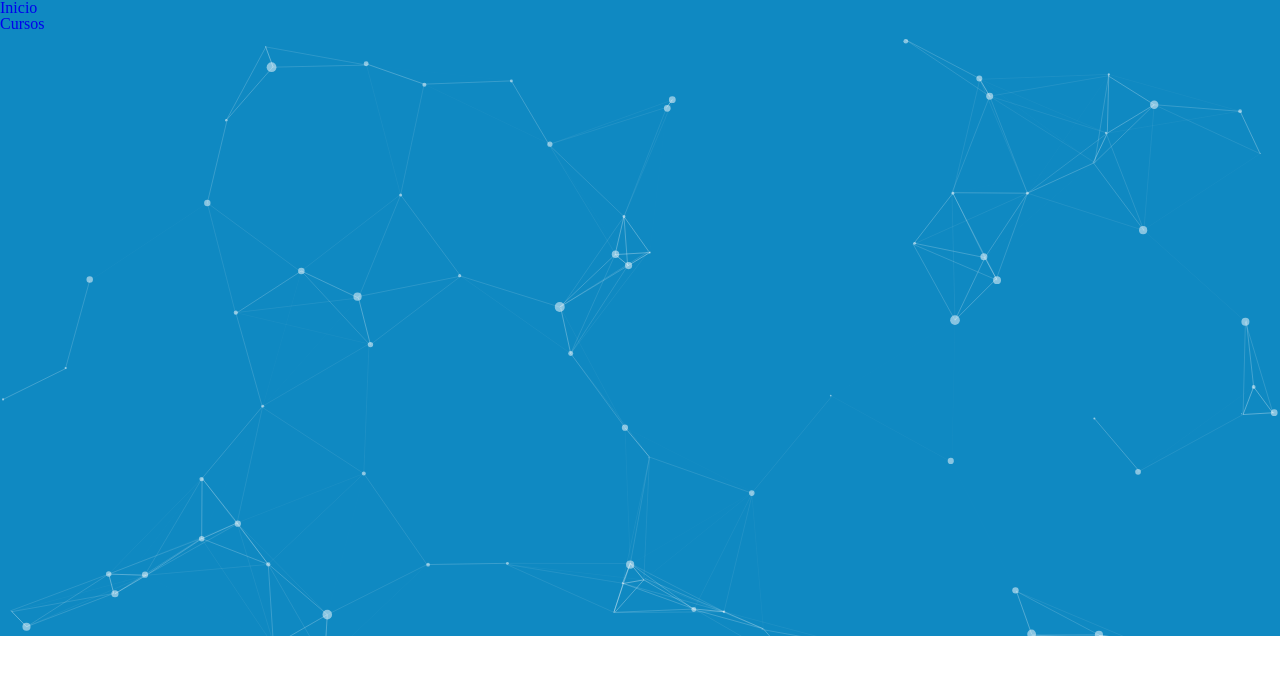
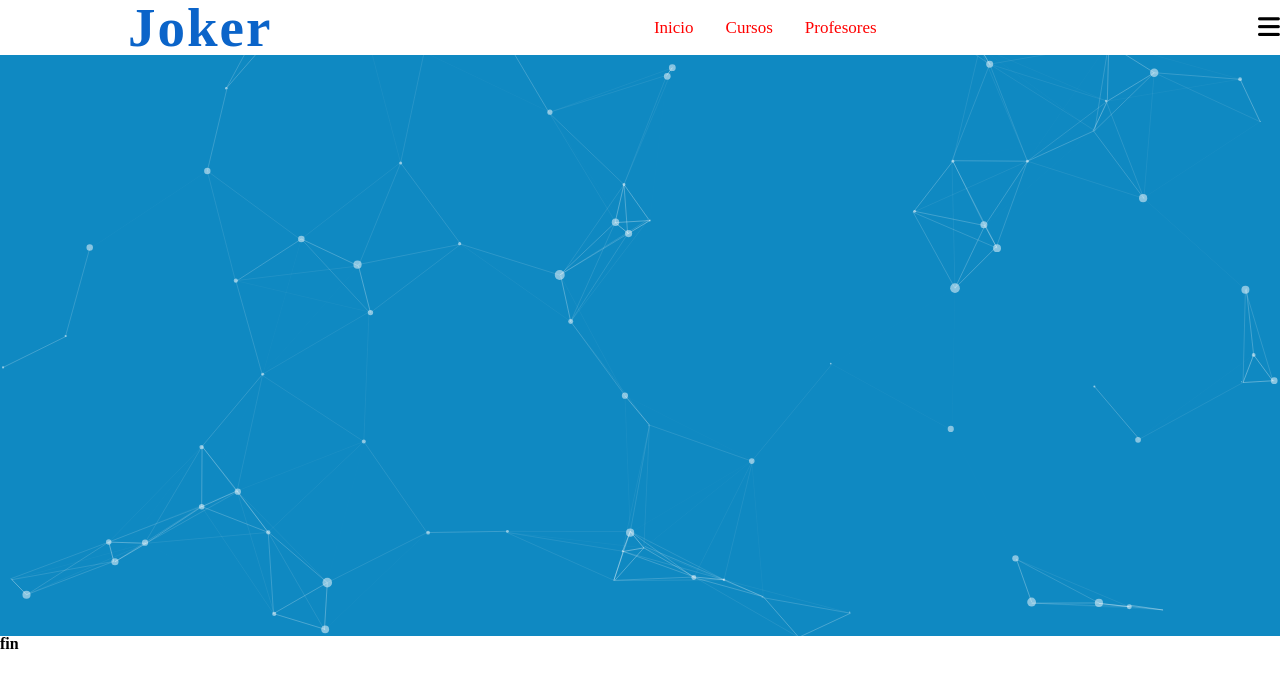
Before and after one commit to Kevin-Jhonatan/joker-system, a PHP site: page / in a window 1280 px wide. Shown: the top 688 px of the page. Run offline with PHP 8.4, Linux system fonts and the light colour scheme; some libraries are stand-ins or nearby versions.

Commit message:
Update 27/01/2022 - 16:51 PM

```diff
--- a/css/style.css
+++ b/css/style.css
@@ -26,8 +26,8 @@
 }
 
 .disppear {
-  -webkit-animation: vanish 1s forwards;
-          animation: vanish 1s forwards;
+  -webkit-animation: vanish 4s forwards;
+          animation: vanish 4s forwards;
 }
 
 @-webkit-keyframes vanish {
@@ -135,4 +135,66 @@
   background-position: 50% 50%;
   background-repeat: no-repeat;
 }
+
+.container .particles .container-menu {
+  background: #fff;
+  position: fixed;
+  width: 100%;
+  z-index: 1;
+}
+
+.container .particles .container-menu .navegation {
+  display: -webkit-box;
+  display: -ms-flexbox;
+  display: flex;
+  -webkit-box-pack: justify;
+      -ms-flex-pack: justify;
+          justify-content: space-between;
+  margin-left: 10%;
+}
+
+.container .particles .container-menu .navegation .logotipo {
+  font-size: 55px;
+  -ms-flex-item-align: center;
+      -ms-grid-row-align: center;
+      align-self: center;
+  color: #0b64c9;
+  font-weight: bold;
+  letter-spacing: 2px;
+}
+
+.container .particles .container-menu .navegation .menu_items {
+  display: -webkit-box;
+  display: -ms-flexbox;
+  display: flex;
+  -ms-flex-item-align: center;
+      align-self: center;
+}
+
+.container .particles .container-menu .navegation .menu_items li:hover {
+  background: rgba(0, 0, 0, 0.3);
+  -webkit-transition: .6s;
+  transition: .6s;
+}
+
+.container .particles .container-menu .navegation .menu_items li a {
+  display: block;
+  color: red;
+  text-align: center;
+  padding: 14px 16px;
+  text-decoration: none;
+  font-size: 17px;
+}
+
+.container .particles .container-menu .navegation .icon_menu {
+  -ms-flex-item-align: center;
+      -ms-grid-row-align: center;
+      align-self: center;
+  cursor: pointer;
+  font-size: 25px;
+}
+
+.container .particles .container-menu .navegation ul.show {
+  top: 65px;
+}
 /*# sourceMappingURL=style.css.map */
--- a/index.php
+++ b/index.php
@@ -6,26 +6,36 @@
   <meta name="viewport" content="width=device-width, initial-scale=1.0">
   <link rel="stylesheet" href="css/style.css">
   <script src="js/script.js"></script>
+  <script src="js/menu.js"></script>
+  <script src="https://kit.fontawesome.com/9b6a0034ad.js" crossorigin="anonymous"></script>
+  <link rel="shortcut icon" href="images/icon/j.ico" type="image/x-icon">
   <title>Joker | System</title>
 </head>
 <body>
   <div class="loader">
     <img src="images/preloader/load-gif.gif" alt="">
   </div>
-  <div id="particles-js">
-    <header>
-      <main>
-        <ul>
+  <div class="container">
+    <div id="particles-js" class="particles">
+      <header class="container-menu">
+        <nav class="navegation">
+          <a href="index.php" class="logotipo">Joker</a>
+          <ul class="menu_items">
             <li><a href="#">Inicio</a></li>
             <li><a href="#">Cursos</a></li>
+            <li><a href="#">Profesores</a></li>
           </ul>
-      </main>
+          <span class="icon_menu">
+            <i class="fa fa-bars"></i>
+          </span>
+        </nav>
       </header>
     </div>
-  <!-- Efecto particle -->
     <script src="js/particle/particles.js"></script>
     <script src="js/particle/app.js"></script>
+    <h1>fin</h1>
     <!-- Aqui termina el preloader -->
     <script src="js/preloader.js"></script>
+  </div>
 </body>
 </html>
--- /dev/null
+++ b/js/menu.js
@@ -0,0 +1,9 @@
+addEventListener('DOMContentLoaded', () => {
+  const icon_menu = document.querySelector('.icon_menu');
+  if (icon_menu) {
+    btn_menu.addEventListener('click', () => {
+      const menu_items = document.querySelector('.menu_items')
+      menu_items.classList.toggle('show');
+    });
+  }
+})
--- /dev/null
+++ b/sass/_menu.scss
@@ -0,0 +1,51 @@
+.container {
+  .particles {
+    .container-menu {
+      background: #fff;
+      position: fixed;
+      width: 100%;
+      z-index: 1;
+      .navegation {
+        display: flex;
+        justify-content: space-between;
+        margin-left: 10%;
+        .logotipo {
+          font-size: 55px;
+          align-self: center;
+          color: rgb(11, 100, 201);
+          font-weight: bold;
+          letter-spacing: 2px;
+        }
+        .menu_items {
+          display: flex;
+          align-self: center;
+          li {
+            &:hover {
+              background: rgba(0, 0, 0, .3);
+              transition: .6s;
+            }
+            a {
+              display: block;
+              color: red;
+              text-align: center;
+              padding: 14px 16px;
+              text-decoration: none;
+              font-size: 17px;
+            }
+          }
+        }
+        .icon_menu {
+          align-self: center;
+          cursor: pointer;
+          font-size: 25px;
+          i {
+
+          }
+        }
+        ul.show {
+          top: 65px
+        }
+      }
+    }
+  }
+}
--- a/sass/_preloader.scss
+++ b/sass/_preloader.scss
@@ -10,7 +10,7 @@
   align-items: center;
 }
 .disppear{
-  animation: vanish 1s forwards;
+  animation: vanish 4s forwards;
 }
 @keyframes vanish {
   100%{
--- a/sass/style.scss
+++ b/sass/style.scss
@@ -1,3 +1,4 @@
 @import 'settings';
 @import 'preloader';
 @import 'particle';
+@import 'menu';
```
Also changed, not shown: images/icon/icon.png (added), images/icon/j.ico (added), 1 other file. Lines whose indentation alone changed are shown as unchanged.
